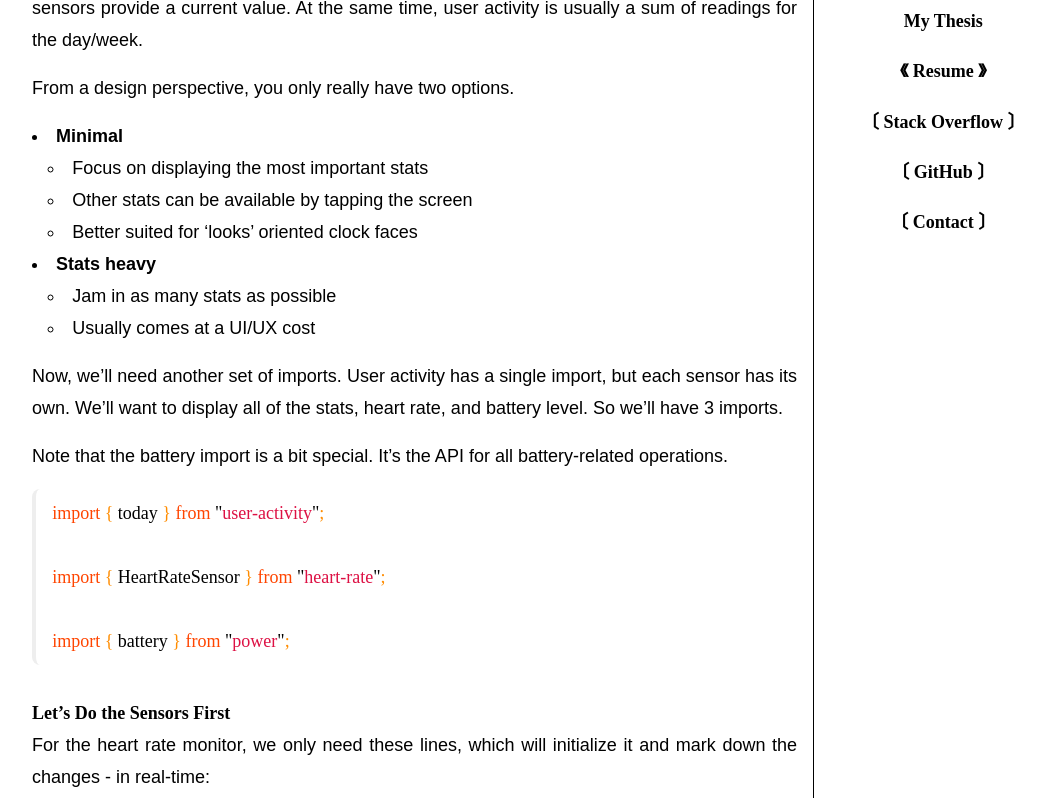
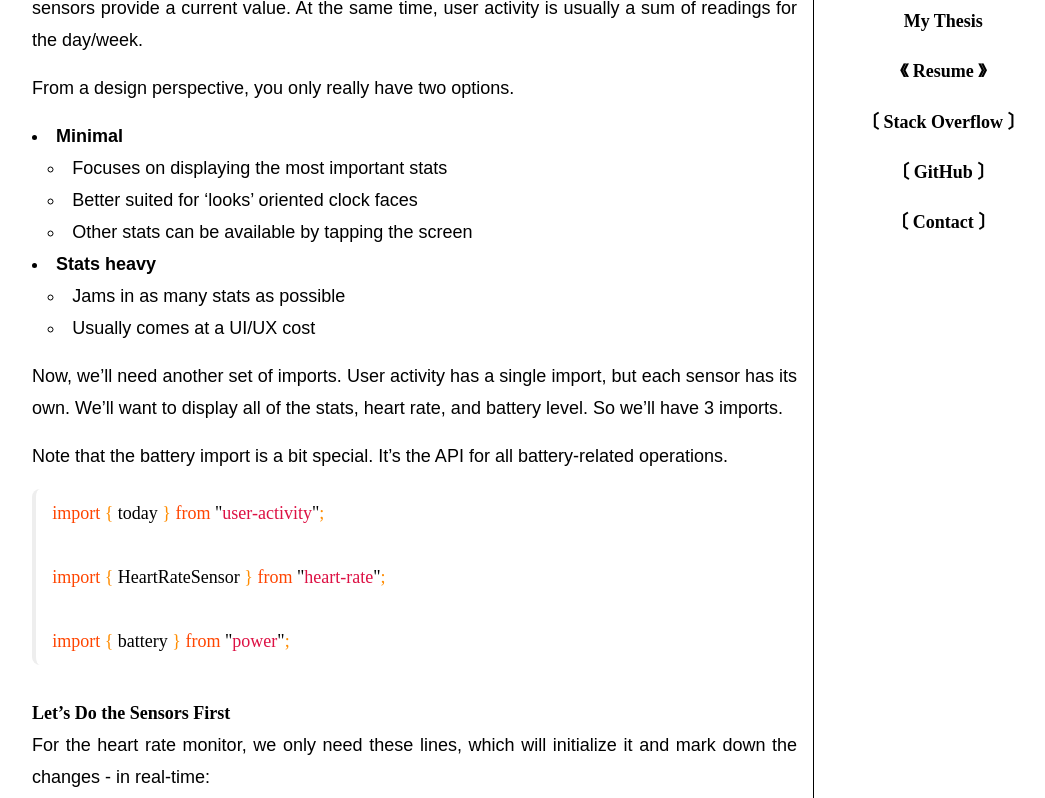
Before and after one commit to morgosus/morgosus.github.io, a Jekyll site: the page built from _posts/programming/fitbit/2021-08-22-clockfaces-displaying-stats.md, in a window 1280 px wide and 900 px high, scrolled down 612 px, cut to the strip 102-900 px from the top of the window. Shown: the whole strip, without its empty margins (96-1141 px from the left). Built offline with Jekyll 4.4.1, drawn with Linux system fonts in a browser that asks for light colours; some web fonts are replaced; comment, search, counter and statistics services are not loaded.

Commit message:
Improve the wording

```diff
--- a/_posts/programming/fitbit/2021-08-22-clockfaces-displaying-stats.md
+++ b/_posts/programming/fitbit/2021-08-22-clockfaces-displaying-stats.md
@@ -46,11 +46,11 @@ It only makes sense to include various stats since we're working with a Fitbit d
 
 From a design perspective, you only really have two options.
 - **Minimal**
-  - Focus on displaying the most important stats
+  - Focuses on displaying the most important stats
+  - Better suited for 'looks' oriented clock faces
   - Other stats can be available by tapping the screen
-  - Better suited for 'looks' oriented clock faces
 - **Stats heavy**
-  - Jam in as many stats as possible
+  - Jams in as many stats as possible
   - Usually comes at a UI/UX cost
 
 Now, we'll need another set of imports. User activity has a single import, but each sensor has its own. We'll want to display all of the stats, heart rate, and battery level. So we'll have 3 imports.
```
